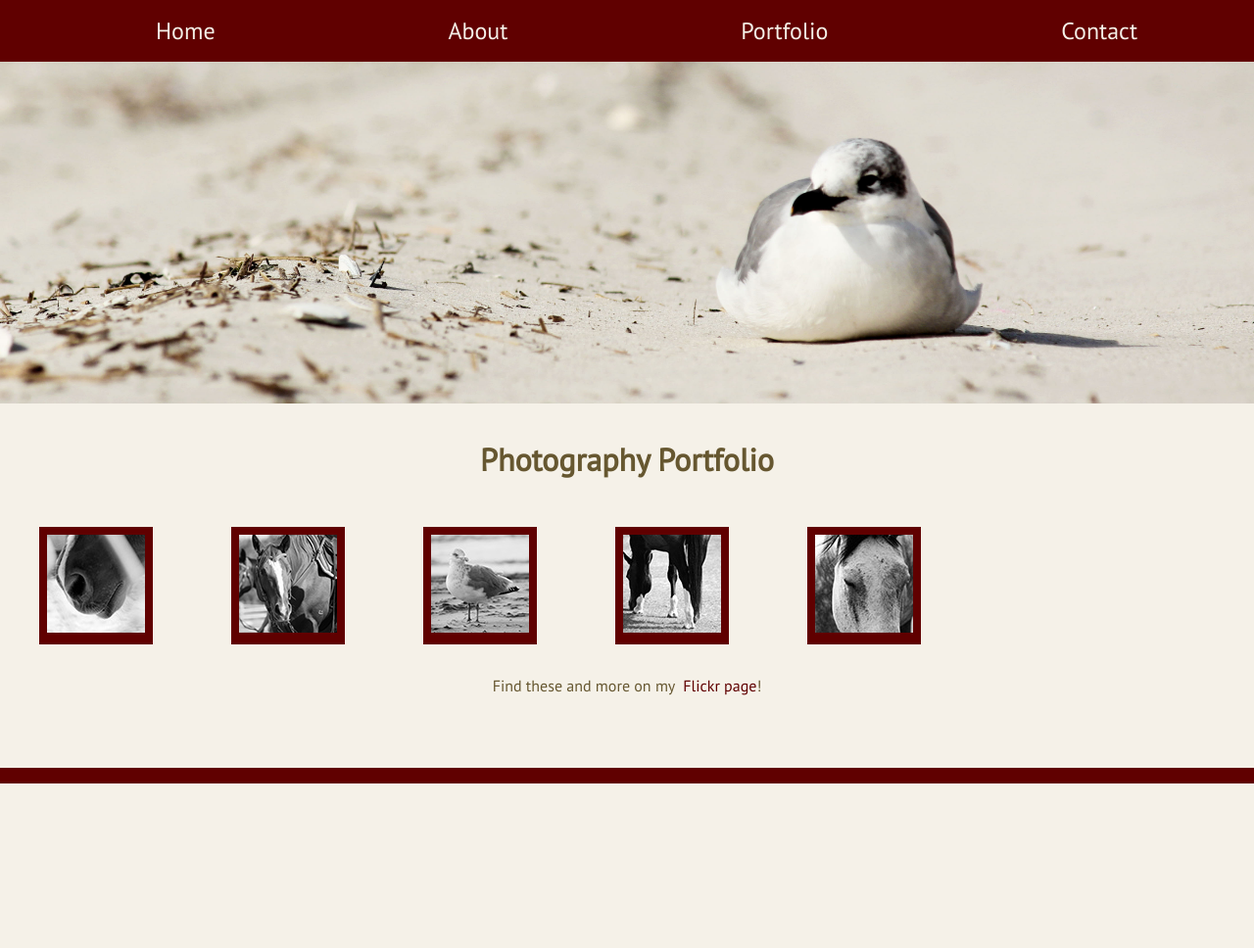
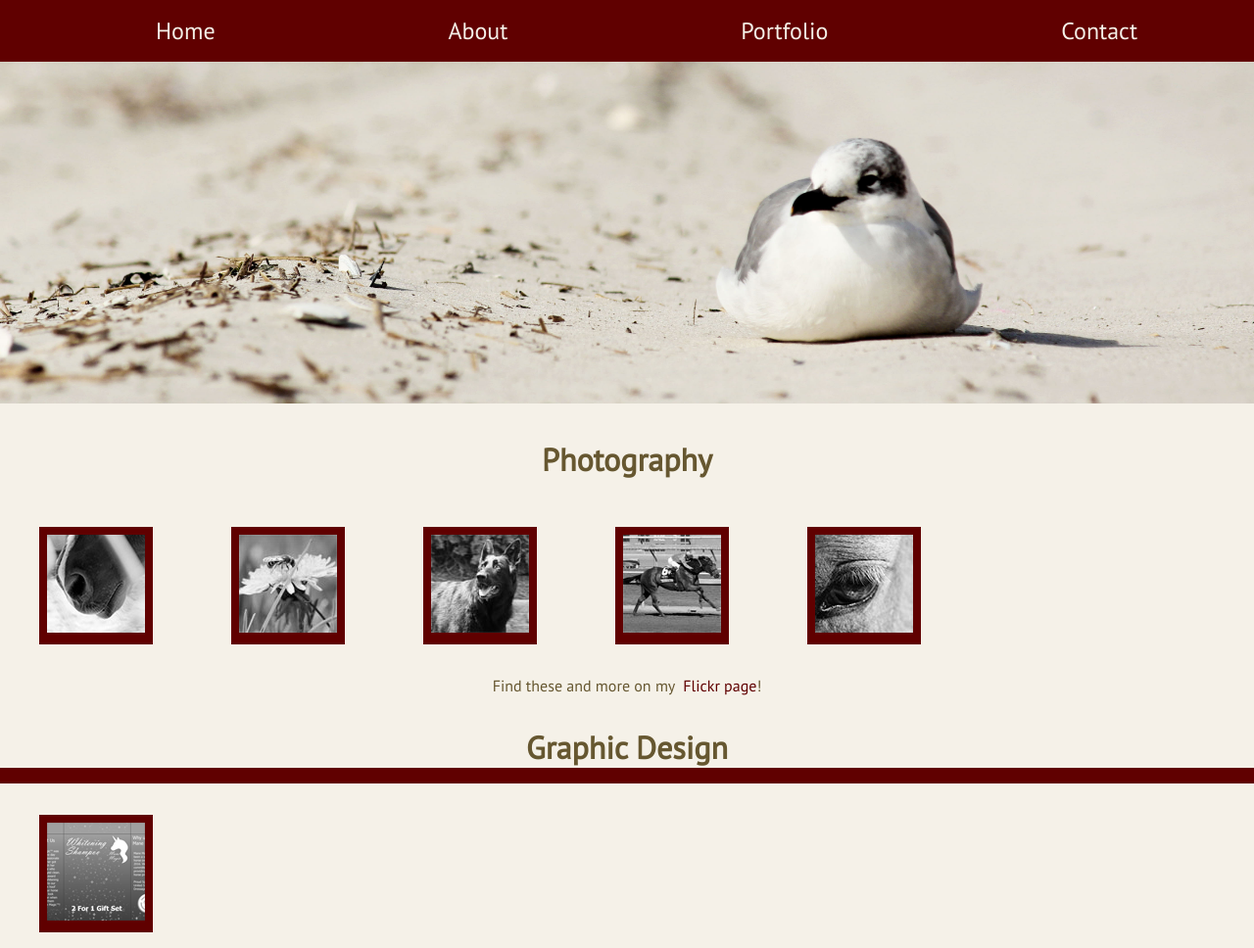
Before and after one commit to Erica-H/Erica-H.github.io, a plain HTML site: page portfolio.html in a window 1280 px wide. Shown: the whole page at 98% size. Before the commit the page ends 800 px from the top, so only its background shows below. Drawn offline with Linux system fonts and the light colour scheme.

Commit message:
Adjusted Portfolio
Still has lightbox - might remove

```diff
--- a/portfolio.html
+++ b/portfolio.html
@@ -25,7 +25,7 @@
 
 </header>
 
-  <h3>Photography Portfolio</h3>
+  <h3>Photography</h3>
 
   <div class="photos">
 
@@ -46,12 +46,12 @@
      <figure>
 <!--  Thumbnail  -->
   <a href="#overlay-3">
-    <img class="thumb" src="img/ee%20thumb.jpg" alt="Thumbnail" />
+    <img class="thumb" src="img/bee%20thumb.jpg" alt="Thumbnail" />
   </a>
 
 <!--  Fullsize  -->
   <div class="overlay" id="overlay-3">
-<a href="#"><img src="img/ee.jpg" alt="Fullsize" /></a>
+<a href="#"><img src="img/bee.jpg" alt="Fullsize" /></a>
     <a href="#">Close</a>
   </div>
 </figure>
@@ -59,12 +59,12 @@
       <figure>
 <!--  Thumbnail  -->
   <a href="#overlay-5">
-    <img class="thumb" src="img/gull%202%20thumb.jpg" alt="Thumbnail" />
+    <img class="thumb" src="img/fetch%205%20thumb.jpg" alt="Thumbnail" />
   </a>
 
 <!--  Fullsize  -->
   <div class="overlay" id="overlay-5">
-<a href="#"><img src="img/gull%202.jpg" alt="Fullsize" /></a>
+<a href="#"><img src="img/fetch%205.jpg" alt="Fullsize" /></a>
     <a href="#">Close</a>
   </div>
 </figure>
@@ -72,12 +72,12 @@
      <figure>
 <!--  Thumbnail  -->
   <a href="#overlay-6">
-    <img class="thumb" src="img/h%20thumb.jpg" alt="Thumbnail" />
+    <img class="thumb" src="img/bcjf%20thumb.jpg" alt="Thumbnail" />
   </a>
 
 <!--  Fullsize  -->
   <div class="overlay" id="overlay-6">
-<a href="#"><img src="img/h.jpg" alt="Fullsize" /></a>
+<a href="#"><img src="img/bcjf.jpg" alt="Fullsize" /></a>
     <a href="#">Close</a>
   </div>
 </figure>
@@ -85,12 +85,12 @@
      <figure>
 <!--  Thumbnail  -->
   <a href="#overlay-7">
-    <img class="thumb" src="img/IMG_2568%202%20thumb.jpg" alt="Thumbnail" />
+    <img class="thumb" src="img/IMG_2858%202%20thumb.jpg" alt="Thumbnail" />
   </a>
 
 <!--  Fullsize  -->
   <div class="overlay" id="overlay-7">
-<a href="#"><img src="img/IMG_2568%202.jpg" alt="Fullsize" /></a>
+<a href="#"><img src="img/IMG_2858%202.jpg" alt="Fullsize" /></a>
     <a href="#">Close</a>
   </div>
 </figure>
@@ -100,6 +100,18 @@
 
   <p class="note">Find these and more on my &nbsp<a class="flickr" href="https://www.flickr.com/photos/ladyofrivendell/">Flickr page</a>!</p>
 
+  <h3>Graphic Design</h3>
+
+ <div class="photos">
+       <figure>
+<!--  Thumbnail  -->
+  <a href="img/box.png">
+    <img class="thumb" src="img/box%20thumb.png" alt="Thumbnail" />
+  </a>
+
+
+  </div>
+
   <footer>
 
   </footer>
```
Also changed, not shown: img/IMG_2568 2 thumb.jpg (deleted), img/IMG_2858 2 thumb.jpg (added), img/IMG_2858 2.jpg (added), img/bcjf thumb.jpg (added), img/bcjf.jpg (added), img/bee thumb.jpg (added), img/bee.jpg (added), img/box thumb.png (added), img/ee thumb.jpg (deleted), img/fetch 5 thumb.jpg (added), img/fetch 5.jpg (added), img/gull 2 thumb.jpg (deleted), img/gull 2.jpg (deleted), img/h thumb.jpg (deleted), 5 other files.
